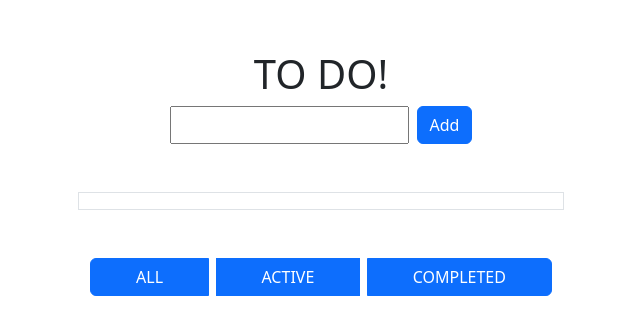
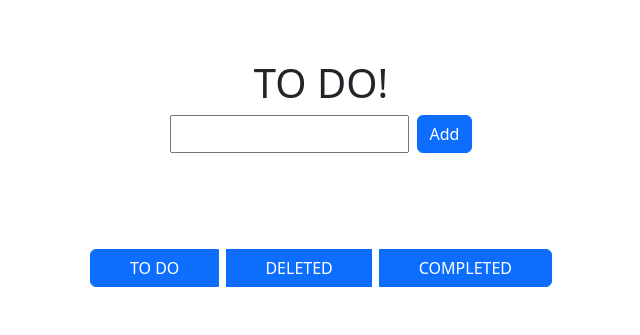
Before and after one commit to alexGalvan0/react-todo, a React (Create React App) app in the folder app/: page / in a window 1280 px wide. Shown: the part 227-562 px from the top of the page, without its empty margins (319-959 px from the left). Built offline with nearby package versions, Linux system fonts and the light colour scheme.

Commit message:
added pages

```diff
--- a/app/src/App.js
+++ b/app/src/App.js
@@ -1,38 +1,38 @@
-import { useState,useEffect } from "react";
+import { useState, useEffect } from "react";
 
 import Input from "./components/Input";
 import List from "./components/List";
 import Footer from "./components/Footer";
 
 function App() {
-  let localStorageData = JSON.parse(localStorage.getItem('data'))
-  if (localStorageData === null){
-    localStorageData = []
+  let localStorageData = JSON.parse(localStorage.getItem("data"));
+  if (localStorageData === null) {
+    localStorageData = [];
   }
+
   const [data, setData] = useState(localStorageData);
+  const [page, setPage] = useState("home");
+
   useEffect(() => {
-    setData(JSON.parse(localStorage.getItem('data')))
-  },[])
+    setData(JSON.parse(localStorage.getItem("data")));
+  }, []);
 
-
-
-
-    //Structure
+  //Structure
   const taskTemplete = {
     id: "",
     text: "",
     status: "",
     created: "",
-    update:""
+    update: "",
   };
 
   //State
 
+  if (data !== []) {
+    localStorage.setItem("data", JSON.stringify(data));
+  }
 
-  if(data !== []){
-    localStorage.setItem('data',JSON.stringify(data))
-  }
-  return (
+ return (
     <div
       className="container d-flex align-items-center justify-content-center"
       style={{ height: "100vh" }}
@@ -40,12 +40,12 @@ function App() {
       <div className="row">
         <div className="col">
           <Input taskTemplete={taskTemplete} setData={setData} data={data} />
-          <List data={data} setData={setData} />
-          <Footer />
+          <List data={data} setData={setData} page={page} setPage={setPage} />
+          <Footer setPage={setPage} page={page}/>
         </div>
       </div>
     </div>
-  );
+  )
 }
 
 export default App;
--- a/app/src/components/Footer.js
+++ b/app/src/components/Footer.js
@@ -1,14 +1,26 @@
-function Footer() {
+function Footer({setPage,page}) {
+  let deletePage = () =>{
+    setPage('deleted')
+
+  }
+  let home = () =>{
+    setPage('home')
+
+  }
+  let completed = () =>{
+    setPage('complete')
+
+  }
   return (
     <>
       <div className="btn-group d-flex gap-2 mt-5 justify-content-bwtween">
-      <button type="button rounded" className="btn btn-primary">
-        ALL
+        <button onClick={home} type="button rounded" className="btn btn-primary">
+          TO DO
         </button>
-      <button type="button rounded" className="btn btn-primary">
-        ACTIVE
+        <button onClick={deletePage} type="button rounded" className="btn btn-primary">
+          DELETED
         </button>
-      <button type="button rounded" className="btn btn-primary">
+        <button onClick={completed} type="button rounded" className="btn btn-primary">
           COMPLETED
         </button>
       </div>
--- a/app/src/components/Item.js
+++ b/app/src/components/Item.js
@@ -1,16 +1,13 @@
-function Item({ text, data, setData, iterable,style}) {
+function Item({ text, data, setData, iterable, style }) {
   const completeTask = () => {
+    data[iterable].status = "complete";
 
-   data[iterable].status = 'complete'
-
-   setData([...data])
-
+    setData([...data]);
   };
-  const deleteTask = () =>{
-    data[iterable].status = 'deleted'
-   setData([...data])
-
-  }
+  const deleteTask = () => {
+    data[iterable].status = "deleted";
+    setData([...data]);
+  };
   return (
     <div className="container-fluid">
       <div className="row mt-2">
@@ -19,9 +16,13 @@ function Item({ text, data, setData, iterable,style}) {
             Complete
           </button>
           <ul className="list-group list-group-flush">
-            <li style={style} className="list-group-item">{text}</li>
+            <li style={style} className="list-group-item">
+              {text}
+            </li>
           </ul>
-          <button onClick={deleteTask} className="btn btn-danger ml-2">Delete</button>
+          <button onClick={deleteTask} className="btn btn-danger ml-2">
+            Delete
+          </button>
         </div>
       </div>
     </div>
--- a/app/src/components/List.js
+++ b/app/src/components/List.js
@@ -1,15 +1,14 @@
 import Item from "./Item";
 
-function List({ data, setData, iterable }) {
+function List({ data, setData, iterable, setPage, page }) {
   let localData = JSON.parse(localStorage.getItem("data"));
 
   return (
-
-      <div className="row">
-        <div className="col border p-2">
-          {localData.map((d, i) => {
-            if (d.status === "incomplete") {
-              return (
+    <div className="row">
+      <div className="col">
+        {page == "home"
+          ? localData.map((d, i) =>
+              d.status == "incomplete" ? (
                 <Item
                   data={data}
                   setData={setData}
@@ -17,24 +16,55 @@ function List({ data, setData, iterable }) {
                   key={i}
                   iterable={i}
                 />
-              );
-            } else if (d.status === "complete"){
-              return (
+              ) : (
+                ""
+              )
+            )
+          : ""}
+
+        {page == "deleted"
+          ? localData.map((d, i) =>
+              d.status == "deleted" ? (
                 <Item
                   data={data}
                   setData={setData}
                   text={d.text}
                   key={i}
                   iterable={i}
-                  style={{textDecoration:'line-through'}}
+                  style={{color:'red'}}
                 />
+              ) : (
+                ""
               )
-            }
-          }
+            )
+          : ""}
 
-          )}
-        </div>
+
+{page == "complete"
+          ? localData.map((d, i) =>
+              d.status == "complete" ? (
+                <Item
+                  data={data}
+                  setData={setData}
+                  text={d.text}
+                  key={i}
+                  iterable={i}
+                  style={{color:'green'}}
+                />
+              ) : (
+                ""
+              )
+            )
+          : ""}
+
+
+
+
+
+
+
       </div>
+    </div>
   );
 }
 
```
Also changed, not shown: app/src/components/Input.js (+7 -8 lines). Lines whose indentation alone changed are shown as unchanged.
